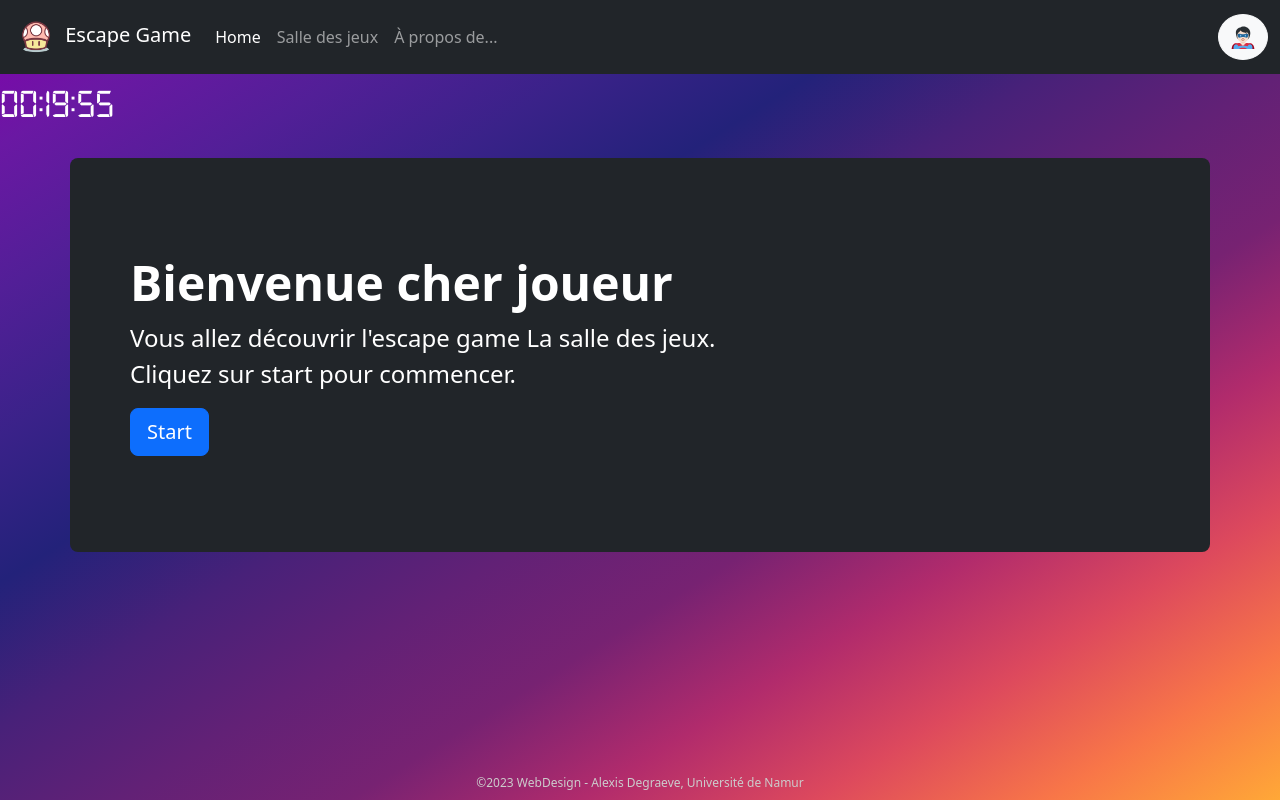
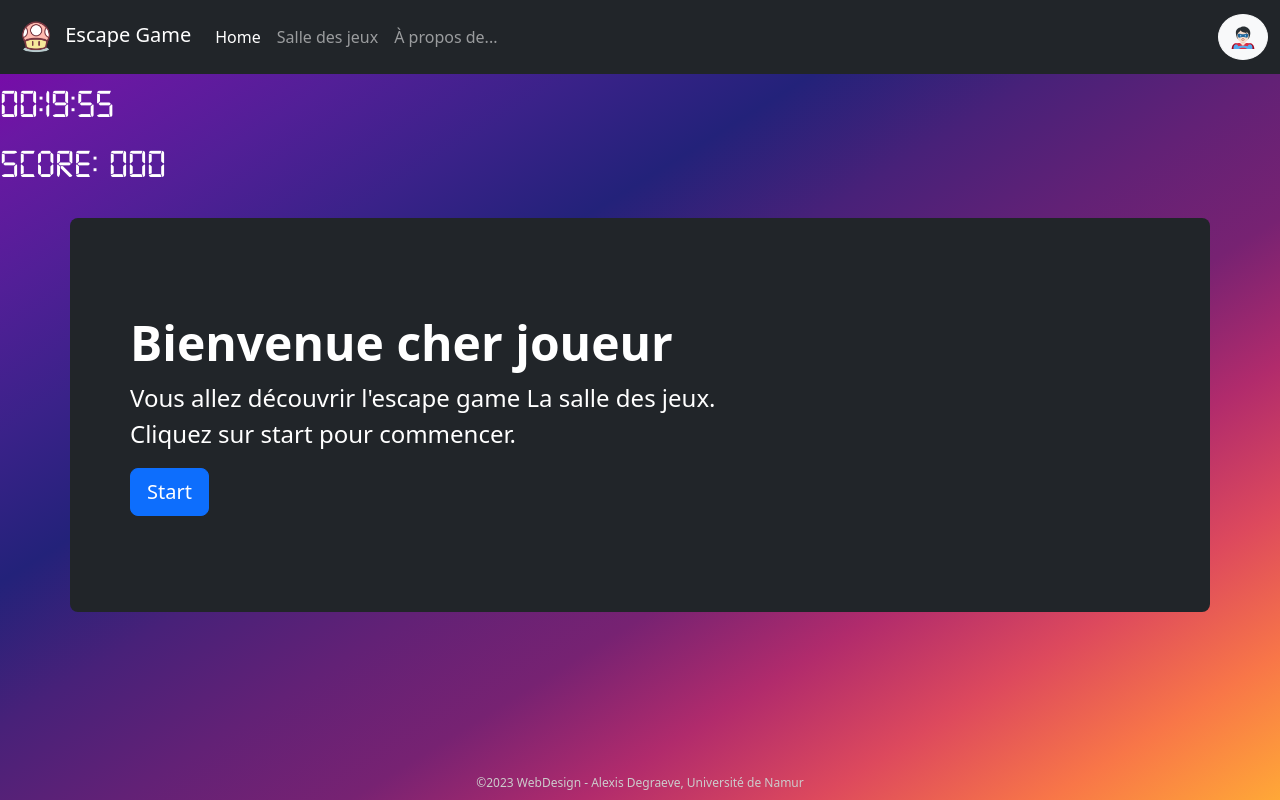
Before and after one commit to alexisdegraeve/chatbotinescapegame, an Angular app in the folder chatbotineg/: page /game in a window 1280 px wide. Built offline with nearby package versions, Linux system fonts and the light colour scheme.

Commit message:
add score

```diff
--- a/chatbotineg/src/app/escape-game/game/game.component.html
+++ b/chatbotineg/src/app/escape-game/game/game.component.html
@@ -1,3 +1,6 @@
 <app-timer></app-timer>
 
+<div class="score">
+    SCORE: 000
+</div>
 <app-info (closeInfoEvent)="closeInfo()" [show]="showInfo"></app-info>
--- a/chatbotineg/src/app/escape-game/game/game.component.scss
+++ b/chatbotineg/src/app/escape-game/game/game.component.scss
@@ -0,0 +1,4 @@
+.score {
+    font-family: digital-7;
+    font-size: 40px;
+}
```
